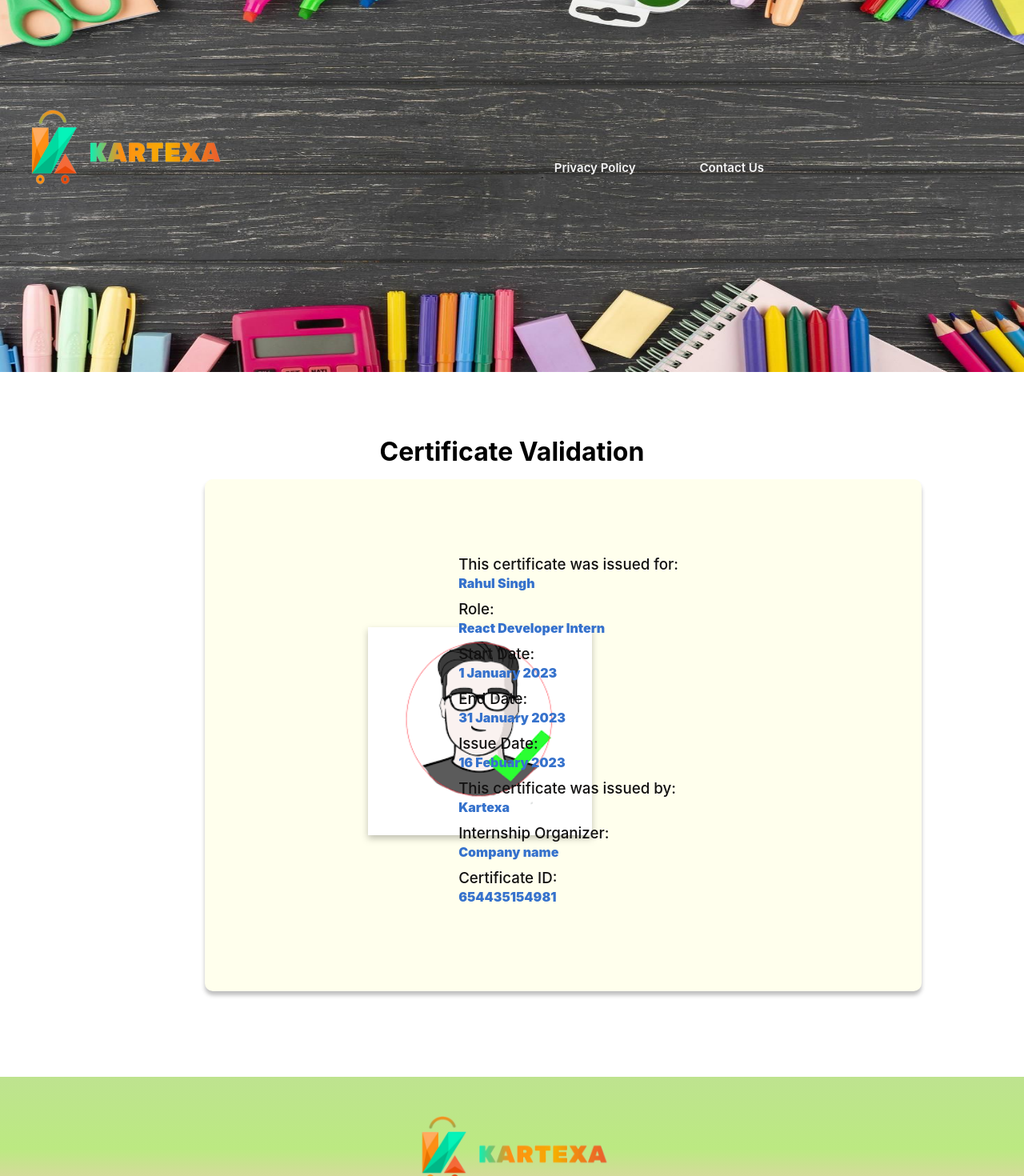
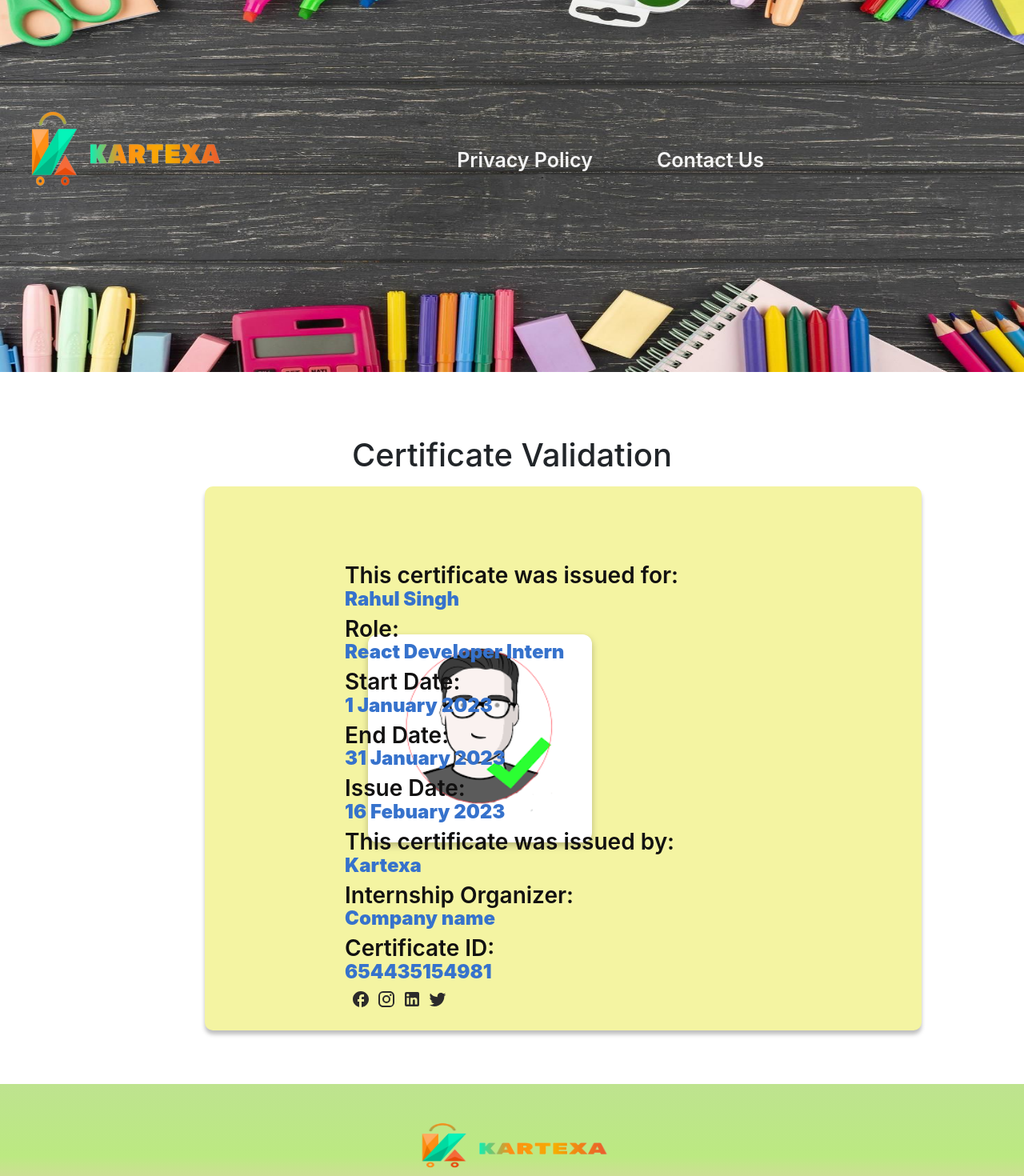
Before and after one commit to Suryansh0201/Verification-Certificate, a React (Create React App) app in the folder client/: page / in a window 1280 px wide. Shown: the part 100-1570 px from the top of the page at 80% size. Built offline with nearby package versions, Linux system fonts and the light colour scheme.

Commit message:
icons added and footer changed

```diff
--- a/client/package.json
+++ b/client/package.json
@@ -3,11 +3,16 @@
   "version": "0.1.0",
   "private": true,
   "dependencies": {
+    "@emotion/react": "^11.10.6",
+    "@emotion/styled": "^11.10.6",
+    "@mui/icons-material": "^5.11.9",
+    "@mui/material": "^5.11.10",
     "@testing-library/jest-dom": "^5.16.5",
     "@testing-library/react": "^13.4.0",
     "@testing-library/user-event": "^13.5.0",
     "react": "^18.2.0",
     "react-dom": "^18.2.0",
+    "react-router-dom": "^6.8.1",
     "react-scripts": "5.0.1",
     "typewriter-effect": "^2.19.0",
     "web-vitals": "^2.1.4"
--- a/client/public/index.html
+++ b/client/public/index.html
@@ -15,6 +15,7 @@
       user's mobile device or desktop. See https://developers.google.com/web/fundamentals/web-app-manifest/
     -->
     <link rel="manifest" href="%PUBLIC_URL%/manifest.json" />
+    <link href="https://cdn.jsdelivr.net/npm/bootstrap@5.0.2/dist/css/bootstrap.min.css" rel="stylesheet" integrity="sha384-EVSTQN3/azprG1Anm3QDgpJLIm9Nao0Yz1ztcQTwFspd3yD65VohhpuuCOmLASjC" crossorigin="anonymous">
     <!--
       Notice the use of %PUBLIC_URL% in the tags above.
       It will be replaced with the URL of the `public` folder during the build.
@@ -24,7 +25,7 @@
       work correctly both with client-side routing and a non-root public URL.
       Learn how to configure a non-root public URL by running `npm run build`.
     -->
-    <title>React App</title>
+    <title>Kartexa</title>
   </head>
   <body>
     <noscript>You need to enable JavaScript to run this app.</noscript>
--- a/client/src/App.js
+++ b/client/src/App.js
@@ -1,13 +1,9 @@
 import './App.css';
-import TopSection from './Components/TopSection/topSection';
-import MidSection from './Components/MidSection/midSection';
-import BottomSection from './Components/BottomSection/bottomSection'
+import ValidationPage from './Components/Pages/ValidationPage';
 function App() {
   return (
     <div className="App">
-      <TopSection/>
-      <MidSection/>
-      <BottomSection/>
+    <ValidationPage/>
     </div>
   );
 }
--- a/client/src/Components/BottomSection/bottomSection.css
+++ b/client/src/Components/BottomSection/bottomSection.css
@@ -12,8 +12,7 @@ align-content: center;
 }
 .f-img{
     width: 245px;
-    height: 85px;
-    margin-bottom: 9px;
+    height: 105px;
     padding-top: 3rem;
 }
 .footer>p>a{
--- a/client/src/Components/MidSection/midSection.css
+++ b/client/src/Components/MidSection/midSection.css
@@ -11,9 +11,9 @@
     margin-top: 10px;
     position: absolute;
 width: 70%;
-height: 80%;
+height: 85%;
 border-radius: 10px;
-background: #FFFFED;
+background: #f4f4a2;
 mix-blend-mode: normal;
 box-shadow: 0px 5px 5px rgba(0, 0, 0, 0.25);
 margin-left: 16rem;
@@ -32,22 +32,24 @@ width: 280px;
 height: 260px;
 mix-blend-mode: normal;
 filter: drop-shadow(0px 4px 4px rgba(0, 0, 0, 0.25));
+border-radius: 12px;
 
 }
 .r-content{
     position: relative;
     top: 5rem;
     right: 19rem;
+    margin-bottom: 10px;
 }
 .pair{
     margin: 15px 0px;
 }
 .tittle{
-
+    font-family: 'Inter';
 color:rgba(18, 17, 17, 1);
 mix-blend-mode: normal;
 margin-bottom: 6px;
-font-weight: 500;
+font-weight: 600;
 }
 
 .response{
@@ -58,3 +60,16 @@ line-height: 12px;
 color: #3672CC;
 margin-top: 3px;
 }
+.icons{
+    margin-top: 15px;
+}
+.icons>a{
+    text-decoration: none;
+    color: rgb(44, 43, 43);
+}
+.icon-img{
+   margin-left: 8px;
+}
+.icon-img:hover{
+    font-size: 35px;
+}
--- a/client/src/Components/MidSection/midSection.js
+++ b/client/src/Components/MidSection/midSection.js
@@ -1,6 +1,10 @@
 import React from 'react'
 import './midSection.css'
 import Photo from '../../images/verify-pic.png'
+import FacebookSharpIcon from '@mui/icons-material/FacebookSharp';
+import InstagramIcon from '@mui/icons-material/Instagram';
+import LinkedInIcon from '@mui/icons-material/LinkedIn';
+import TwitterIcon from '@mui/icons-material/Twitter';
 const midSection = () => {
   return (
     <div className='main-mid'>
@@ -50,6 +54,12 @@ const midSection = () => {
                 <h4 className='response'>654435154981</h4>
             </div>
 
+            <div className='icons'>
+                 <a href='http://www.facebook.com/kartexaprime' target='blank'> <FacebookSharpIcon className='icon-img'/></a>
+                  <a href='https://instagram.com/mykartexa' target='blank'><InstagramIcon className='icon-img'/></a>
+                  <a href='https://in.linkedin.com/company/kartexa' target='blank'><LinkedInIcon className='icon-img'/></a>
+                <a href='https://twitter.com/mykartexa' target='blank'><TwitterIcon className='icon-img'/></a>
+            </div>
             </div>
         </div>
 
--- /dev/null
+++ b/client/src/Components/Pages/ValidationPage.js
@@ -0,0 +1,15 @@
+import React from 'react'
+import TopSection from '../TopSection/topSection'
+import MidSection from '../MidSection/midSection'
+import BottomSection from '../BottomSection/bottomSection'
+const ValidationPage = () => {
+  return (
+    <div>
+        <TopSection/>
+        <MidSection/>
+        <BottomSection/>
+    </div>
+  )
+}
+
+export default ValidationPage
--- a/client/src/Components/TopSection/topSection.css
+++ b/client/src/Components/TopSection/topSection.css
@@ -40,16 +40,12 @@ position: relative;
     color: whitesmoke;
     list-style: none;
     font-weight: 600;
-    font-size:15px ;
+    font-size:25px ;
 }
 .right-list>a>li:nth-child(2){
     margin-left: 10rem;
 }
 
 .list:hover{
- background-color: whitesmoke;
- border-radius: 15px;
- color: black;
- padding: 6px 8px;
- font-size: 20px;
+ color: rgb(213, 178, 23);
 }
--- a/client/src/Components/TopSection/topSection.jsx
+++ b/client/src/Components/TopSection/topSection.jsx
@@ -14,8 +14,8 @@ const topSection = () => {
 
         <div className='r-nav'>
              <ul className='right-list'>
-                 <a  href='/'><li className='list'>Privacy Policy</li></a>
-                 <a  href='/'><li className='list'>Contact Us</li></a>
+                 <a  href='https://kartexa.com/pj/privacy-policy/' target='blank'><li className='list'>Privacy Policy</li></a>
+                 <a  href='https://kartexa.com/pj/contact/' target='blank'><li className='list'>Contact Us</li></a>
              </ul>
         </div>
        </div>
```
Also changed, not shown: 2 other files (tests, documents, lock files or other folders).
